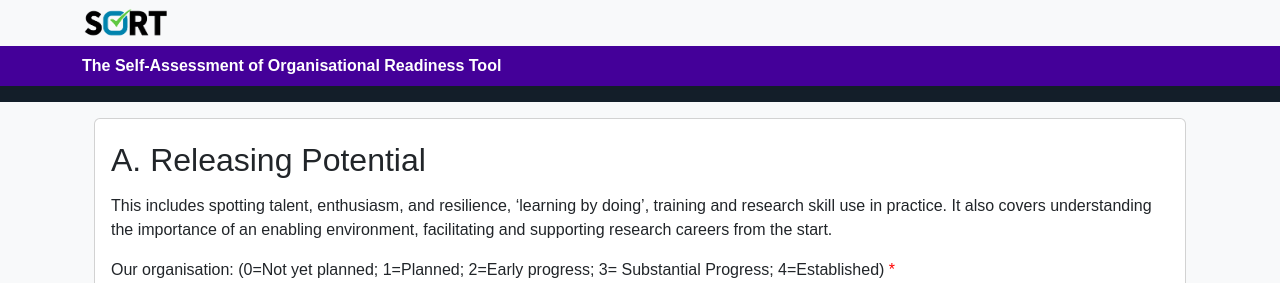
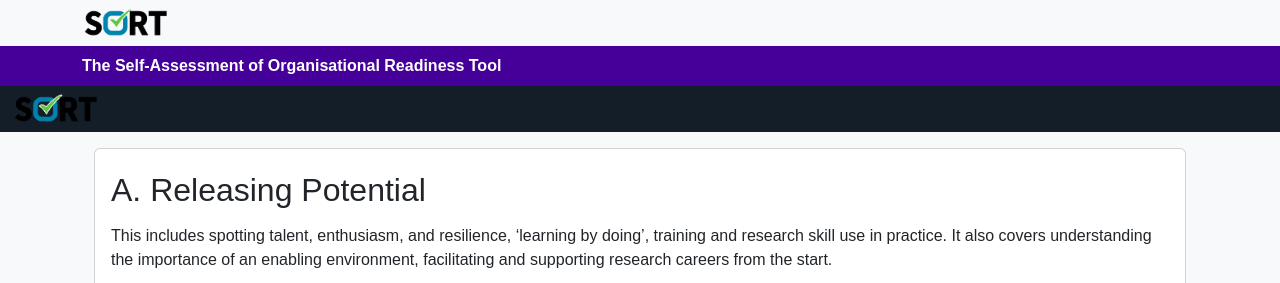
Before and after one commit to RSE-Sheffield/SORT, a Django app: template survey/templates/survey/survey_response.html in a window 1280 px wide. Shown: the top 283 px of the page. Run offline with Django 5.2, Linux system fonts and the light colour scheme; the template is opened without the code that fills it, so the values that code supplies are empty; parts of the project's set-up code (start-up, migrations or seed data) failed here and were passed over; some libraries are stand-ins or nearby versions.

Commit message:
Update base_anonymous.html

```diff
--- a/static/templates/base_anonymous.html
+++ b/static/templates/base_anonymous.html
@@ -2,7 +2,10 @@
 {% load static %}
 {% load django_bootstrap5 %}
 {% block navitems %}
-<nav class="navbar navbar-expand-lg navbar-dark">
-</nav>
+    <nav class="navbar navbar-expand-lg navbar-light">
+            <div class="container-fluid">
+                <img src="/static/images/sort_logo_placeholder.png" alt="Self-assessment of organisational readiness tool logo" height="30rem" />
+            </div>
+        </nav>
 {% endblock %}
 {% block content %}<!-- Content  here -->{% endblock %}
```
